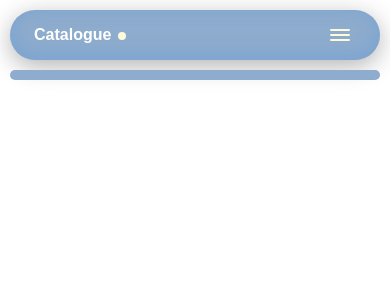
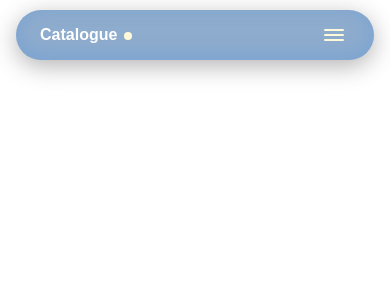
Before and after one commit to ahmadiqball/evermos-catalogue, a Nuxt app: page / in a window 390 px wide. Shown: the top 300 px of the page. Built offline with nearby package versions, Linux system fonts and the light colour scheme.

Commit message:
feat: add container wrapper and fix menu responsiveness

```diff
--- a/src/designs/styles/base.css
+++ b/src/designs/styles/base.css
@@ -18,6 +18,13 @@ button {
   border: none;
 }
 
+.container {
+  padding: 0 16px;
+  margin: 0 auto;
+  max-width: 1440px;
+}
+
+
 .custom-scrollbar::-webkit-scrollbar {
   width: 8px;
   background-color: transparent;
--- a/src/layouts/default.vue
+++ b/src/layouts/default.vue
@@ -14,7 +14,8 @@ const totalItemInCart = computed(() =>
 
 <template>
   <div>
-    <header class="header">
+    <header class="header-wrapper container">
+      <div class="header">
         <NuxtLink class="header-logo" to="/">
           Catalogue
           <span />
@@ -40,6 +41,7 @@ const totalItemInCart = computed(() =>
         >
           <span v-for="item in 3" :key="item" />
         </button>
+      </div>
     </header>
     <main>
       <NuxtPage />
@@ -52,16 +54,21 @@ main {
   margin-top: 74px;
 }
 
-.header {
+.header-wrapper {
   position: fixed;
   top: 0;
-  left: 0;
+  left: 50%;
+  transform: translateX(-50%);
+  width: 100%;
   z-index: 50;
+}
+
+.header {
+  margin-top: 10px;
   background-color: var(--color-blue-400);
-  width: calc(100% - 20px);
+  width: 100%;
   padding: 1rem 3rem;
   border-radius: 9999px;
-  margin: 10px;
   display: flex;
   justify-content: space-between;
   align-items: center;
@@ -187,9 +194,10 @@ main {
     max-height: 0;
     position: absolute;
     top: 100%;
-    left: 0;
+    left: 50%;
+    transform: translateX(-50%);
     background-color: var(--color-blue-400);
-    width: 100%;
+    width: calc(100% - 32px);
     margin-top: 10px;
     border-radius: 16px;
     flex-flow: column;
@@ -222,8 +230,10 @@ main {
 
   .header-menu-close {
     max-height: 0;
+    height: 0;
     overflow: hidden;
     animation: menu-close linear 500ms;
+    padding-top: 0;
   }
 
   .header-button {
@@ -245,7 +255,7 @@ main {
   @keyframes menu-close {
     0% {
       max-height: 100vh;
-      overflow: visible;
+      overflow: hidden;
     }
 
     100% {
--- a/src/pages/index.vue
+++ b/src/pages/index.vue
@@ -13,7 +13,7 @@ const { data } = await useFetch(`/api/products`, {
 </script>
 
 <template>
-  <section class="product-page">
+  <section class="product-page container">
     <div>
       <input
         v-model="searchInput"
@@ -34,7 +34,7 @@ const { data } = await useFetch(`/api/products`, {
 
 <style scoped>
 .product-page {
-  margin: 110px 16px;
+  margin-top: 110px;
 }
 
 .product-search {
--- a/src/pages/product/[productId]/index.vue
+++ b/src/pages/product/[productId]/index.vue
@@ -17,13 +17,19 @@ const tabIndex = ref(1);
 </script>
 
 <template>
-  <section v-if="data" class="product-container">
+  <section v-if="data" class="product-container container">
     <img :src="data.product.images[0]" class="product-image" />
     <div>
-      <CoreCategoryBadge :category="data.product.category" />
-      <h2>{{ data?.product.title }}</h2>
-      <h3>{{ formatPrice(data.product.price) }}</h3>
-      <p>{{ data.product.rating }}</p>
+      <div class="flex-between">
+        <CoreCategoryBadge :category="data.product.category" />
+        <div class="product-rating">
+          <IconStarFilled />
+          <p>{{ data.product.rating.toFixed(1) }}</p>
+        </div>
+      </div>
+
+      <h2 class="product-title">{{ data?.product.title }}</h2>
+      <h3 class="product-price">{{ formatPrice(data.product.price) }}</h3>
       <p>{{ `Stock: ${data.product.stock} items left` }}</p>
 
       <div class="product-tab">
@@ -59,12 +65,41 @@ const tabIndex = ref(1);
 <style scoped>
 .product-container {
   display: grid;
+  margin-top: 110px;
   grid-template-columns: repeat(2, 1fr);
   gap: 80px;
 }
 
+.flex-between {
+  display: flex;
+  align-items: center;
+  justify-content: space-between;
+}
+
+.product-rating {
+  display: flex;
+  gap: 8px;
+  align-items: center;
+
+  svg {
+    color: rgb(239, 203, 22);
+    height: 20px;
+  }
+}
+
 .product-image {
   width: 100%;
+}
+
+.product-title {
+  font-size: 42px;
+  font-weight: 700;
+  margin-top: 14px;
+}
+
+.product-price {
+  margin-top: 16px;
+  font-size: 24px;
 }
 
 .product-tab {
```
Lines whose indentation alone changed are shown as unchanged.
